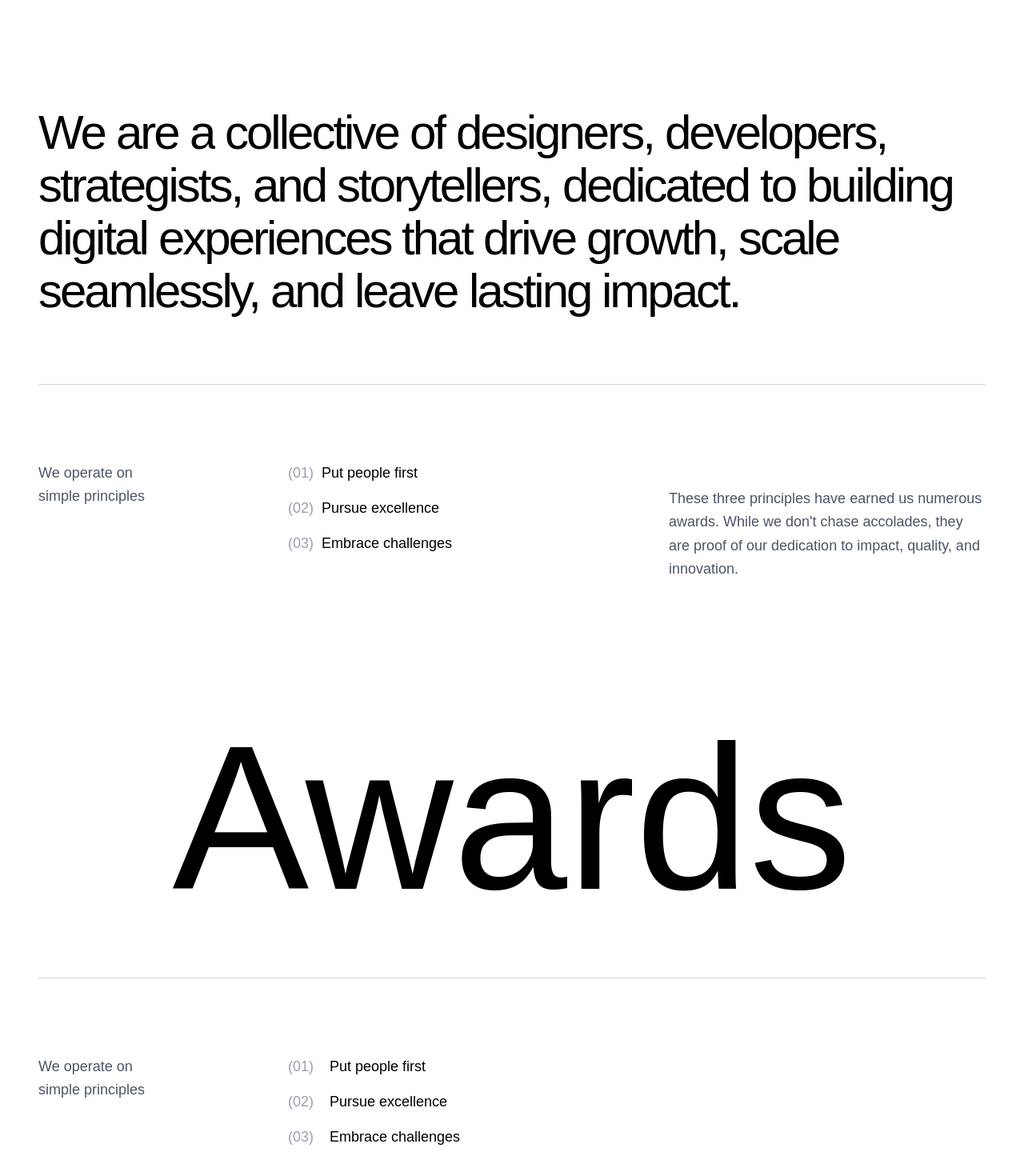
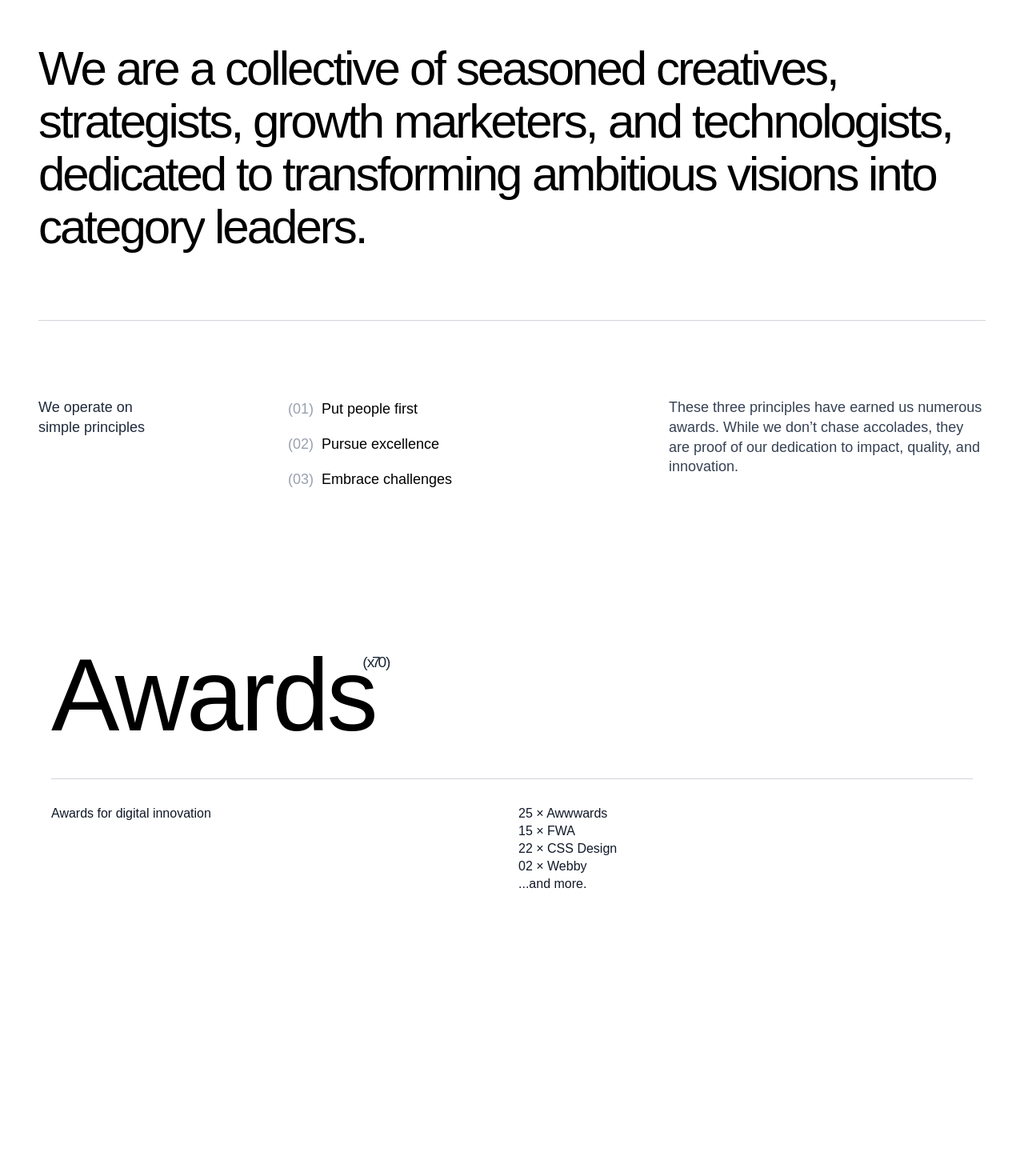
Before and after one commit to hussainxd01/zenvok, a Next.js app in the folder client/: page /about in a window 1280 px wide. Shown: the part 320-1790 px from the top of the page at 80% size. Built offline with nearby package versions, Linux system fonts and the light colour scheme; a web font is replaced by a local one.

Commit message:
fixed about responviness

```diff
--- a/client/src/app/about/page.jsx
+++ b/client/src/app/about/page.jsx
@@ -5,40 +5,40 @@ import AwardSection from "@/components/award-section";
 
 export default function About() {
   return (
-    <>
-      <Navbar adaptiveMode={true} />
+    <div className="w-full overflow-x-hidden bg-white" data-theme="light">
+      {/* Navbar */}
+      <div className="w-full max-w-[1400px] mx-auto px-4 sm:px-12">
+        <Navbar adaptiveMode={true} />
+      </div>
 
       {/* Hero Section */}
-      <div
-        className="min-h-screen w-full bg-white z-40 relative flex items-end justify-center pb-24 sm:pt-32 sm:pb-20"
-        data-theme="light"
-      >
-        <div className="max-w-[1400px] mx-auto px-2 sm:px-12 w-full">
+      <section className="w-full flex items-end justify-center pt-16 h-[90dvh] sm:pt-32 pb-10 sm:pb-20">
+        <div className="max-w-[720px] sm:max-w-[1400px] mx-auto px-4  sm:px-12">
           <MaskedText
             text={
-              "We are a collective of designers, developers, strategists, and storytellers, dedicated to building digital experiences that drive growth, scale seamlessly, and leave lasting impact."
+              "We are a collective of seasoned creatives, strategists, growth marketers, and technologists, dedicated to transforming ambitious visions into category leaders."
             }
-            className="font-light text-2xl sm:text-6xl text-left leading-[0.5] sm:leading-[0.5] tracking-tighter"
+            className="font-light text-[20px] sm:text-6xl text-left leading-[1.3] sm:leading-[0.9] tracking-tight sm:tracking-tighter"
             indent={0}
             positioning="w-full"
           />
         </div>
-      </div>
+      </section>
 
-      {/* Horizontal Line */}
-      <div className="w-full bg-white">
-        <div className="max-w-[1400px] mx-auto px-6 sm:px-12">
+      {/* Divider */}
+      <div className="w-full">
+        <div className="max-w-[720px] sm:max-w-[1400px] mx-auto px-4 sm:px-12">
           <hr className="border-t border-gray-300 w-full" />
         </div>
       </div>
 
-      {/* Content Section */}
-      <div className="bg-white w-full text-black py-16 sm:py-24">
-        <div className="max-w-[1400px] mx-auto px-6 sm:px-12">
-          <div className="grid grid-cols-1 sm:grid-cols-12 gap-10 sm:gap-16">
+      {/* Principles Section */}
+      <section className="w-full py-10 sm:py-24">
+        <div className="max-w-[720px] sm:max-w-[1400px] mx-auto px-4 sm:px-12">
+          <div className="grid grid-cols-1 sm:grid-cols-12 gap-8 sm:gap-16">
             {/* Left Column */}
             <div className="sm:col-span-3">
-              <p className="text-base sm:text-lg font-light text-gray-600 leading-relaxed">
+              <p className="text-[15px] sm:text-lg font-light text-gray-800 leading-snug">
                 We operate on
                 <br />
                 simple principles
@@ -47,28 +47,28 @@ export default function About() {
 
             {/* Right Column */}
             <div className="sm:col-span-9">
-              <div className="grid grid-cols-1 xs:grid-cols-2 sm:grid-cols-2 gap-10 sm:gap-20">
+              <div className="grid grid-cols-1 xs:grid-cols-2 sm:grid-cols-2 gap-8 sm:gap-20">
                 {/* Principles List */}
-                <div className="space-y-3 sm:space-y-4">
-                  <p className="text-base sm:text-lg font-light">
+                <div className="space-y-2 sm:space-y-4">
+                  <p className="text-[15px] sm:text-lg font-light">
                     <span className="text-gray-400">(01)</span>
                     &nbsp;&nbsp;Put people first
                   </p>
-                  <p className="text-base sm:text-lg font-light">
+                  <p className="text-[15px] sm:text-lg font-light">
                     <span className="text-gray-400">(02)</span>
                     &nbsp;&nbsp;Pursue excellence
                   </p>
-                  <p className="text-base sm:text-lg font-light">
+                  <p className="text-[15px] sm:text-lg font-light">
                     <span className="text-gray-400">(03)</span>
                     &nbsp;&nbsp;Embrace challenges
                   </p>
                 </div>
 
                 {/* Description */}
-                <div className="pt-0 sm:pt-8">
-                  <p className="text-base sm:text-lg font-light text-gray-600 leading-relaxed">
+                <div>
+                  <p className="text-[15px] sm:text-lg font-light text-gray-700 leading-snug">
                     These three principles have earned us numerous awards. While
-                    we don't chase accolades, they are proof of our dedication
+                    we don’t chase accolades, they are proof of our dedication
                     to impact, quality, and innovation.
                   </p>
                 </div>
@@ -76,10 +76,17 @@ export default function About() {
             </div>
           </div>
         </div>
-      </div>
+      </section>
 
+      {/* Awards Section */}
       <AwardSection />
-      <MediaShowcase type="video" src="/reel.mp4" title="Show Reel" />
-    </>
+
+      {/* Media Showcase */}
+      <section className="w-full">
+        <div className="max-w-[1400px] mx-auto px-4 sm:px-12">
+          <MediaShowcase type="video" src="/showreel.mp4" title="Show Reel" />
+        </div>
+      </section>
+    </div>
   );
 }
--- a/client/src/components/award-section.jsx
+++ b/client/src/components/award-section.jsx
@@ -1,50 +1,39 @@
 export default function AwardSection() {
   return (
-    <>
-      <div className="w-full h-[400px] bg-white flex items-center justify-center">
-        <h1 className="text-black text-[20vw]">Awards</h1>
+    <section className="w-full bg-white text-black overflow-x-hidden">
+      {/* Header */}
+      <div className="max-w-[1400px] mx-auto px-6 md:px-12 lg:px-16 pt-24 pb-10 relative">
+        <h1 className="text-[24vw] sm:text-[18vw] md:text-[12vw] lg:text-[10vw] leading-none font-[400] tracking-tight relative inline-block">
+          Awards
+          <span className="absolute top-[10%] right-[-2rem] md:right-[-1rem] text-[4vw] md:text-[1.5vw] font-normal text-gray-800">
+            ( x70 )
+          </span>
+        </h1>
       </div>
 
-      <div className="w-full bg-white">
-        <div className="max-w-[1400px] mx-auto px-12">
-          <hr className="border-t border-gray-300 w-full" />
-        </div>
+      {/* Divider */}
+      <div className="max-w-[1400px] mx-auto px-6 md:px-12 lg:px-16">
+        <hr className="border-t border-gray-300 w-full" />
       </div>
 
-      {/* Content Section */}
-      <div className="bg-white w-full text-black py-24">
-        <div className="max-w-[1400px] mx-auto px-12">
-          <div className="grid grid-cols-12 gap-16">
-            {/* Left Column */}
-            <div className="col-span-3">
-              <p className="text-lg font-light text-gray-600 leading-relaxed">
-                We operate on
-                <br />
-                simple principles
-              </p>
-            </div>
+      {/* Awards List */}
+      <div className="max-w-[1400px] mx-auto px-6 md:px-12 lg:px-16 py-8">
+        <div className="grid grid-cols-2 gap-x-4 gap-y-2 text-[3.5vw] sm:text-[2.2vw] md:text-[1rem] leading-snug font-light">
+          {/* Left Column */}
+          <div className="text-gray-900">
+            <p>Awards for digital innovation</p>
+          </div>
 
-            {/* Right Column */}
-            <div className="col-span-9">
-              {/* Principles List */}
-              <div className="space-y-4">
-                <p className="text-lg font-light">
-                  <span className="text-gray-400">(01)</span>
-                  &nbsp;&nbsp;&nbsp;&nbsp;Put people first
-                </p>
-                <p className="text-lg font-light">
-                  <span className="text-gray-400">(02)</span>
-                  &nbsp;&nbsp;&nbsp;&nbsp;Pursue excellence
-                </p>
-                <p className="text-lg font-light">
-                  <span className="text-gray-400">(03)</span>
-                  &nbsp;&nbsp;&nbsp;&nbsp;Embrace challenges
-                </p>
-              </div>
-            </div>
+          {/* Right Column */}
+          <div className="text-gray-900">
+            <p>25 × Awwwards</p>
+            <p>15 × FWA</p>
+            <p>22 × CSS Design</p>
+            <p>02 × Webby</p>
+            <p>...and more.</p>
           </div>
         </div>
       </div>
-    </>
+    </section>
   );
 }
```
